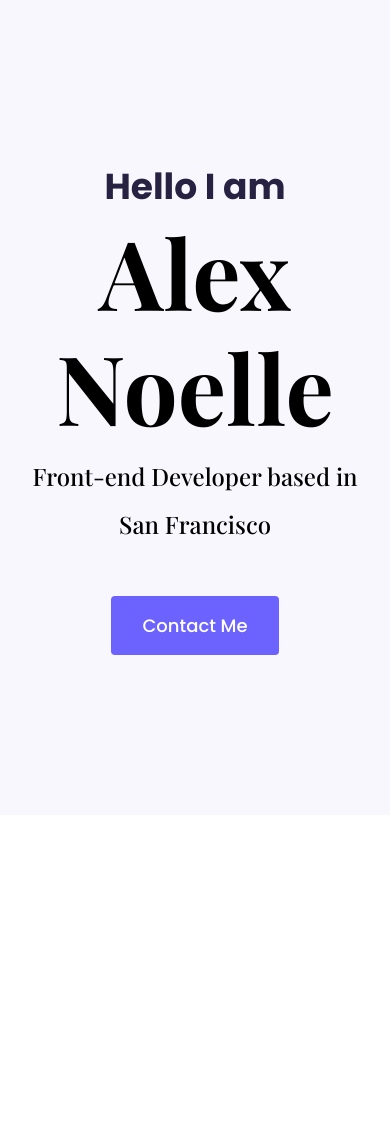
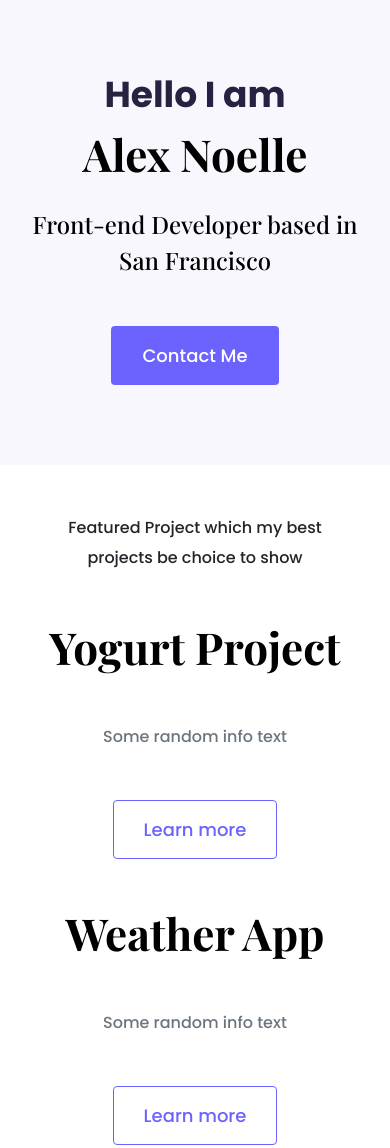
Before and after one commit to alexnoelle07/portfolio-project, a plain HTML site: page index.html in a window 390 px wide. Shown: the top 1148 px of the page. Before the commit the page ends 844 px from the top, so only its background shows below. Drawn offline with nearby package versions, Linux system fonts and the light colour scheme.

Commit message:
Integrated homepage content design

```diff
--- a/index.html
+++ b/index.html
@@ -21,7 +21,57 @@
      <p>Hello I am</p>
      <h1>Alex Noelle</h1>
      <h2 class="mb-5">Front-end Developer based in San Francisco</h2>
-     <a href="#" class="btn btn-branding">Contact Me</a>
-</div>
+     <div>
+         <a href="#" class="btn btn-branding">Contact Me</a>
+         </div>
+    </div>
+    <div class="container">
+         <p class="text-center m-5">Featured Project which my best projects be choice to show</p>
+        <div class="row mb-5">
+            <div class="col d-none d-lg-block">
+                <img src="images/yogurt.png" class="img-fluid" alt="yogurt webpage">
+
+            </div>
+
+            <div class="col">
+                <div class="project-description">
+             <h2 class="mb-5">Yogurt Project</h2>
+         <p class="mb-5 text-muted">Some random info text</p>
+         <a href="" class="btn btn-branding-outline">Learn more</a>
+            </div>
+            </div>
+        </div>
+        <div class="row mb-5">
+
+            <div class="col">
+                <div class="project-description">
+                    <h2 class="mb-5">Weather App</h2>
+                    <p class="mb-5 text-muted">Some random info text</p>
+                    <a href="" class="btn btn-branding-outline">Learn more</a>
+                </div>
+            </div>
+            <div class="col d-none d-lg-block">
+                <img src="images/weather.png" class="img-fluid" alt="yogurt webpage">
+
+            </div>
+
+        </div>
+        <div class="row mb-5">
+            <div class="col d-none d-lg-block">
+                <img src="images/dictionary.png" class="img-fluid" alt="yogurt webpage">
+
+            </div>
+
+            <div class="col">
+                <div class="project-description">
+                    <h2 class="mb-5">Dictionary App</h2>
+                    <p class="mb-5 text-muted">Some random info text</p>
+                    <a href="" class="btn btn-branding-outline">Learn more</a>
+                </div>
+            </div>
+        </div>
+    </div>
+
+
 </body>
 </html>
--- a/styles.css
+++ b/styles.css
@@ -16,18 +16,22 @@ h1, h2, h3, h4, h5, h6 {
 }
 h1 {
     font-size: 96px;
+    line-height: 1.5;
+}
+h2 {
+    font-size: 64px;
 }
 
 p {
-    color: black;
-    font-family: var(--default-font-family);
+    font-size: 16px;
     font-weight: normal;
+    line-height: 30px;
 }
 
 .hero {
     background: var(--secondary-color);
     text-align: center;
-    padding: 160px 20px;
+    padding: 80px 20px;
 }
 
 .hero p {
@@ -41,7 +45,7 @@ p {
     font-family: var(--heading-font-family);
     font-weight: normal;
     font-size: 24px;
-    line-height: 2;
+    line-height: 1.5;
 }
 .btn-branding {
     background: var(--branding-color);
@@ -51,3 +55,28 @@ p {
     line-height: 27px;
     padding: 15px 30px;
 }
+.btn-branding-outline {
+   font-size: 18px;
+    line-height: 27px;
+    padding: 15px 30px;
+    border-radius: 4px;
+    border: 1px solid var(--branding-color);
+    color: var(--branding-color);
+}
+.project-description {
+    padding: 120px 60px;
+}
+
+@media (max-width: 900px) {
+    h1 {
+        font-size: 44px;
+        line-height: 2;
+    }
+    h2 {
+        font-size: 44px;
+    }
+    .project-description {
+        padding: 0;
+        text-align: center;
+    }
+}
```
Also changed, not shown: images/dictionary.png (added), images/weather.png (added), images/yogurt.png (added).
